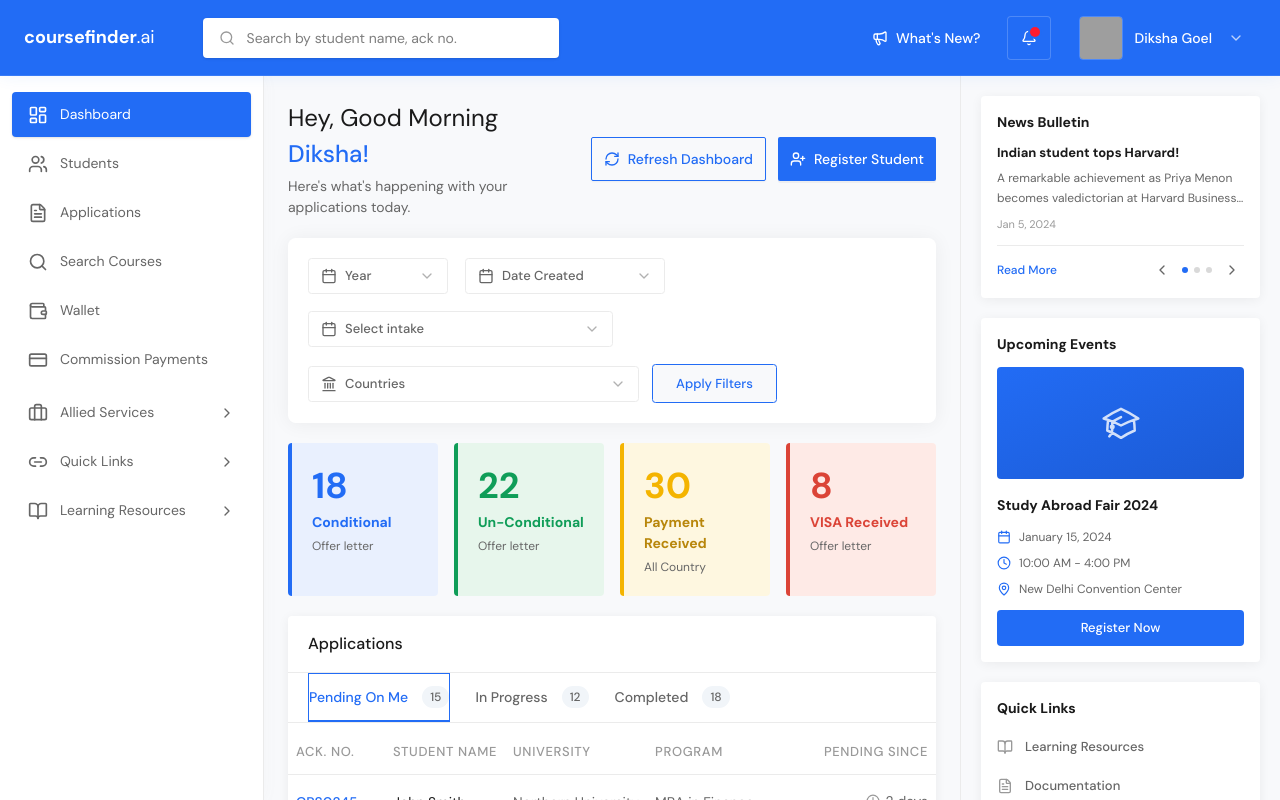
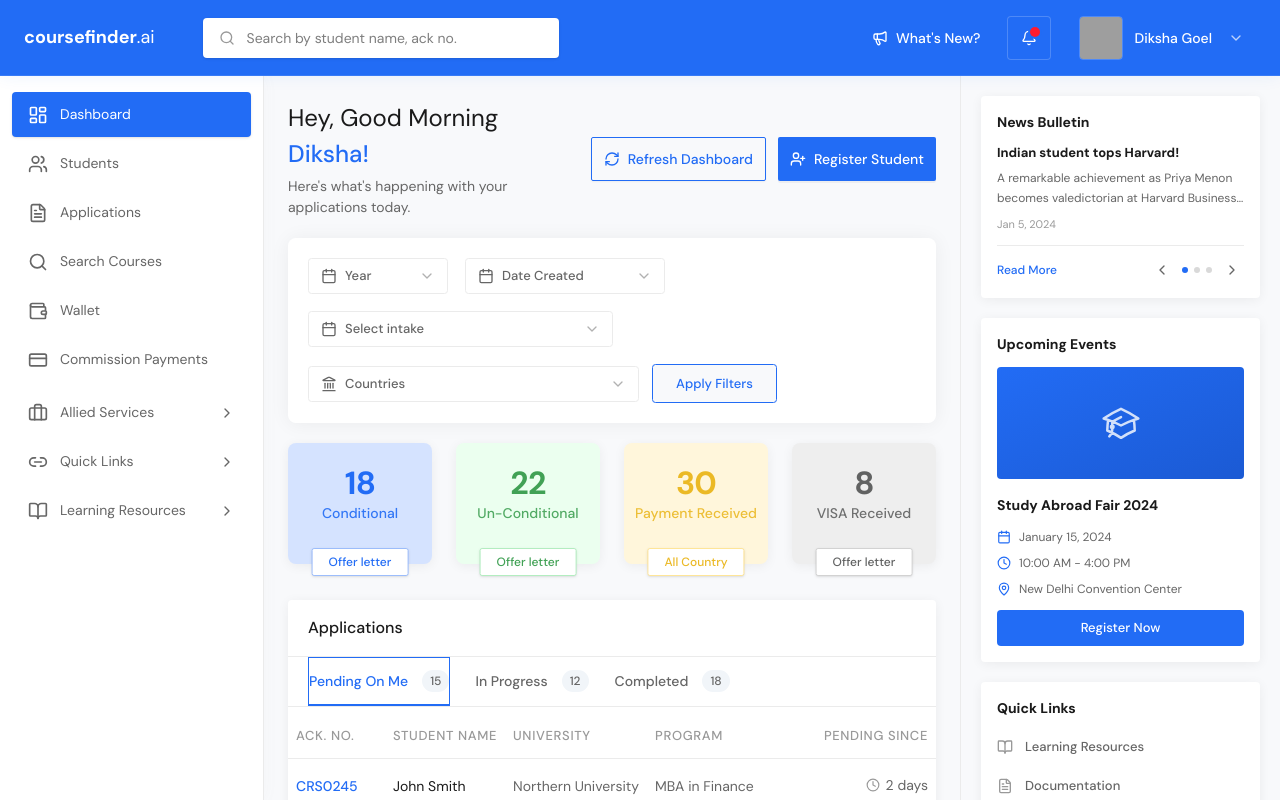
Before and after one commit to AdarshPawar29/adarshpawar-coursefinderai, a Next.js app: page / in a window 1280 px wide. Built offline with nearby package versions, Linux system fonts and the light colour scheme; grey boxes are pictures that could not be loaded.

Commit message:
feat: Add gray stat card variant, redesign stat card UI, and introduce a new states SVG asset.

```diff
--- a/app/layout.tsx
+++ b/app/layout.tsx
@@ -34,7 +34,7 @@ export default function RootLayout({
 }>) {
   return (
     <html lang="en" suppressHydrationWarning>
-      <body className={`${dmSans.variable} font-sans antialiased`}>
+      <body className={`${dmSans.variable} font-sans antialiased`} suppressHydrationWarning>
         {children}
       </body>
     </html>
--- a/app/page.tsx
+++ b/app/page.tsx
@@ -38,7 +38,7 @@ const statsData = [
     value: 8,
     label: "VISA Received",
     description: "Offer letter",
-    variant: "red" as const,
+    variant: "gray" as const,
   },
 ];
 
--- a/components/dashboard/StatCards.tsx
+++ b/components/dashboard/StatCards.tsx
@@ -4,34 +4,35 @@ interface StatCardProps {
   value: number | string;
   label: string;
   description?: string;
-  variant: "blue" | "green" | "yellow" | "red";
+  variant: "blue" | "green" | "yellow" | "red" | "gray";
   icon?: React.ReactNode;
 }
 
 const variantStyles = {
   blue: {
-    bg: "bg-[#E9F0FE]",
-    border: "border-l-[#226CF5]",
+    bg: "bg-[#D5E3FF]",
     text: "text-[#226CF5]",
-    label: "text-[#226CF5]",
+    pillBorder: "border-[#9CBDFB]",
   },
   green: {
-    bg: "bg-[#E7F6EC]",
-    border: "border-l-[#0F9D58]",
-    text: "text-[#0F9D58]",
-    label: "text-[#0F9D58]",
+    bg: "bg-[#EBFFEF]",
+    text: "text-[#41A155]",
+    pillBorder: "border-[#B3EDC0]",
   },
   yellow: {
-    bg: "bg-[#FEF7E0]",
-    border: "border-l-[#F4B400]",
-    text: "text-[#F4B400]",
-    label: "text-[#B8860B]",
+    bg: "bg-[#FFF6DB]",
+    text: "text-[#EBB925]",
+    pillBorder: "border-[#FEE598]",
   },
   red: {
-    bg: "bg-[#FEEAE6]",
-    border: "border-l-[#DB4437]",
-    text: "text-[#DB4437]",
-    label: "text-[#DB4437]",
+    bg: "bg-[#FFF0F2]",
+    text: "text-[#FF2E42]",
+    pillBorder: "border-[#FDCED5]",
+  },
+  gray: {
+    bg: "bg-[#EEEEEE]",
+    text: "text-[#616262]",
+    pillBorder: "border-[#D2D2D2]",
   },
 };
 
@@ -39,24 +40,36 @@ export function StatCard({ value, label, description, variant }: StatCardProps)
   const styles = variantStyles[variant];
 
   return (
+    <div className="relative group mb-4">
       <div
         className={cn(
-        "rounded-lg p-5 border-l-4 transition-all duration-200 hover:shadow-md",
-        styles.bg,
-        styles.border
+          "rounded-[8px] pt-6 pb-8 px-2 flex flex-col items-center justify-center text-center transition-all duration-200 hover:shadow-lg min-h-[107px] w-full relative z-10",
+          "shadow-[0px_2px_12px_rgba(0,0,0,0.06)]",
+          styles.bg
         )}
       >
-      <div className="space-y-1">
-        <p className={cn("text-[36px] font-bold leading-tight", styles.text)}>
+        <div className="space-y-1 mb-2">
+          <h3 className={cn("text-[32px] font-bold leading-none tracking-tight", styles.text)}>
             {value}
-        </p>
-        <p className={cn("text-[14px] font-semibold", styles.label)}>
+          </h3>
+          <p className={cn("text-[14px] font-medium opacity-90", styles.text)}>
             {label}
           </p>
+        </div>
+      </div>
+
       {description && (
-          <p className="text-[12px] text-[#666666] mt-0.5">{description}</p>
+        <div className="absolute -bottom-3 left-1/2 transform -translate-x-1/2 z-20 w-max max-w-[90%]">
+          <div className={cn(
+            "bg-white rounded-[2.5px] py-1 px-4 shadow-sm border text-center flex items-center justify-center",
+            styles.pillBorder
+          )}>
+             <span className={cn("text-[12px] font-medium whitespace-nowrap", styles.text)}>
+              {description}
+            </span>
+          </div>
+        </div>
       )}
-      </div>
     </div>
   );
 }
@@ -67,7 +80,7 @@ interface StatCardsGridProps {
 
 export function StatCardsGrid({ stats }: StatCardsGridProps) {
   return (
-    <div className="grid grid-cols-1 sm:grid-cols-2 lg:grid-cols-4 gap-4">
+    <div className="grid grid-cols-1 sm:grid-cols-2 lg:grid-cols-4 gap-6">
       {stats.map((stat, index) => (
         <StatCard key={index} {...stat} />
       ))}
```
Lines whose indentation alone changed are shown as unchanged.
